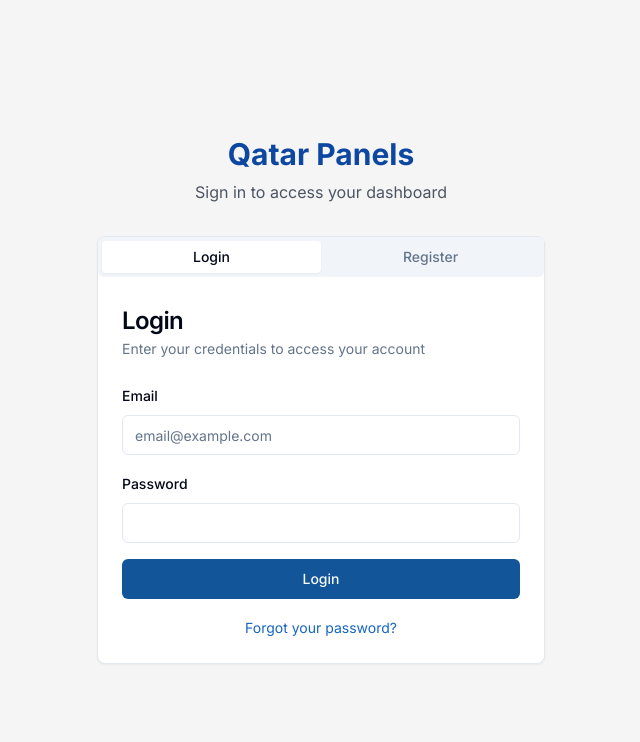
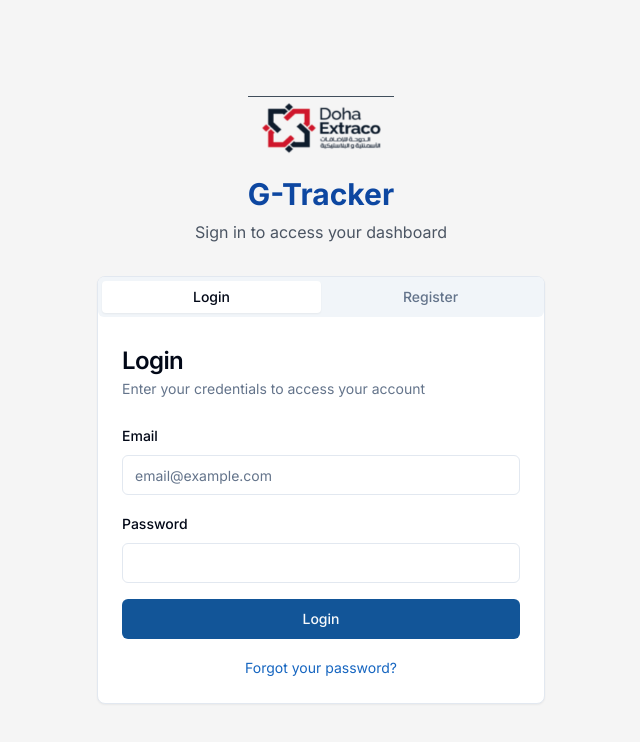
Before and after one commit to herichi/g-tracker, a React (Vite) app: page /auth in a window 1280 px wide. Shown: the top 742 px of the page, without its empty margins (319-959 px from the left). Built offline with nearby package versions, Linux system fonts and the light colour scheme.

Commit message:
Refactor: Update app title and add logo
Update the application title and add the Doha Extraco logo to the top of the application.

```diff
--- a/src/pages/Auth.tsx
+++ b/src/pages/Auth.tsx
@@ -120,7 +120,14 @@ const Auth = () => {
     <div className="min-h-screen bg-construction-gray-lightest flex items-center justify-center p-4">
       <div className="w-full max-w-md">
         <div className="mb-8 text-center">
-          <h1 className="text-3xl font-bold mb-2 text-construction-blue-dark">Qatar Panels</h1>
+          <div className="flex justify-center mb-4">
+            <img
+              src="/lovable-uploads/89cede0c-f6f5-497b-9d27-a005814e1e41.png"
+              alt="Doha Extraco Logo"
+              className="h-16"
+            />
+          </div>
+          <h1 className="text-3xl font-bold mb-2 text-construction-blue-dark">G-Tracker</h1>
           <p className="text-gray-600">Sign in to access your dashboard</p>
         </div>
 
```
Also changed, not shown: public/lovable-uploads/89cede0c-f6f5-497b-9d27-a005814e1e41.png (added).
